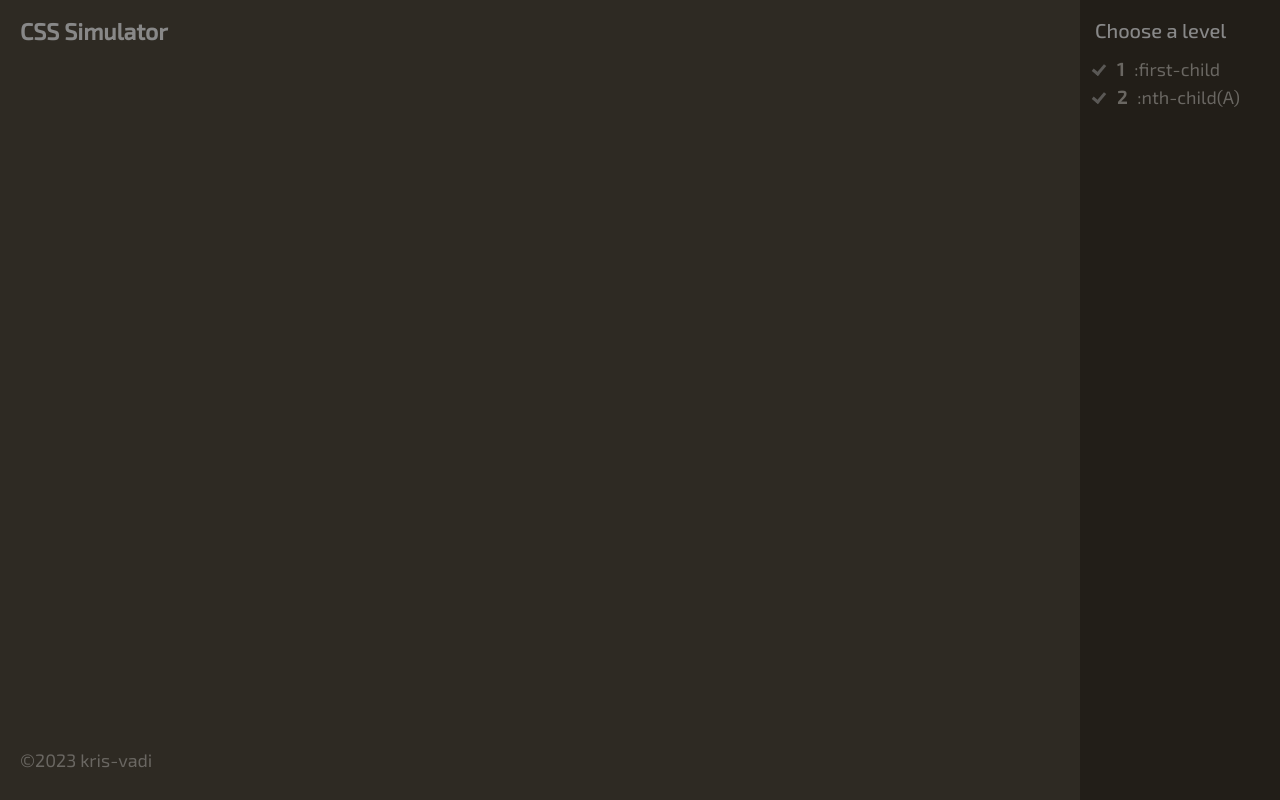
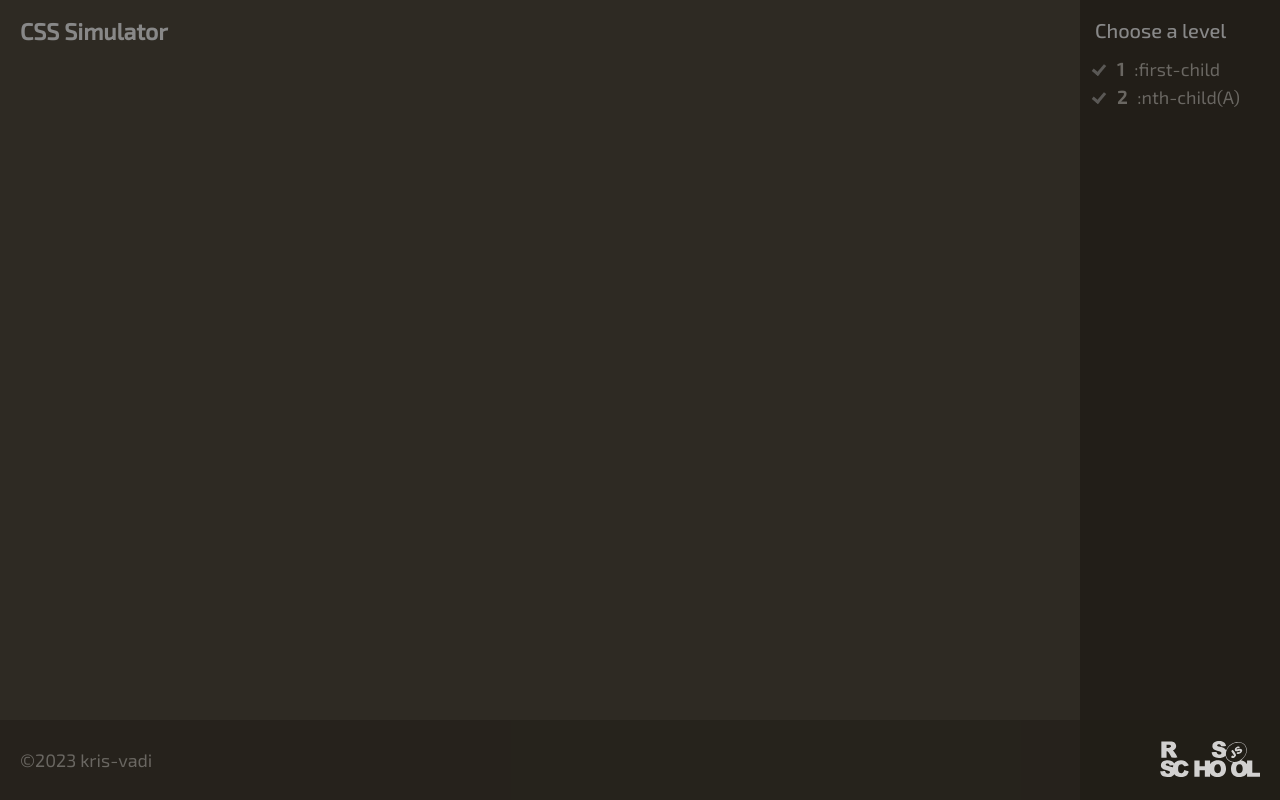
Before and after one commit to kris-vadi/rss-css-selectors, a website built with webpack: page rss-css-selectors/src/index.html in a window 1280 px wide. Built offline with nearby package versions, Linux system fonts and the light colour scheme; files whose address does not match are found by name.

Commit message:
fix: footer style

```diff
--- a/rss-css-selectors/src/styles/components/_footer.scss
+++ b/rss-css-selectors/src/styles/components/_footer.scss
@@ -1,3 +1,8 @@
+.footer {
+  z-index: 1;
+  background-color: rgba($background-dark, 0.6);
+}
+
 .footer__wrapper {
   display: flex;
   align-items: center;
@@ -11,8 +16,9 @@
   background-image: url(../assets/svg/rss.svg);
   background-size: contain;
   background-repeat: no-repeat;
+  opacity: 0.8;
   @extend %transition;
   &:hover {
-    opacity: 0.9;
+    opacity: 1;
   }
 }
```
